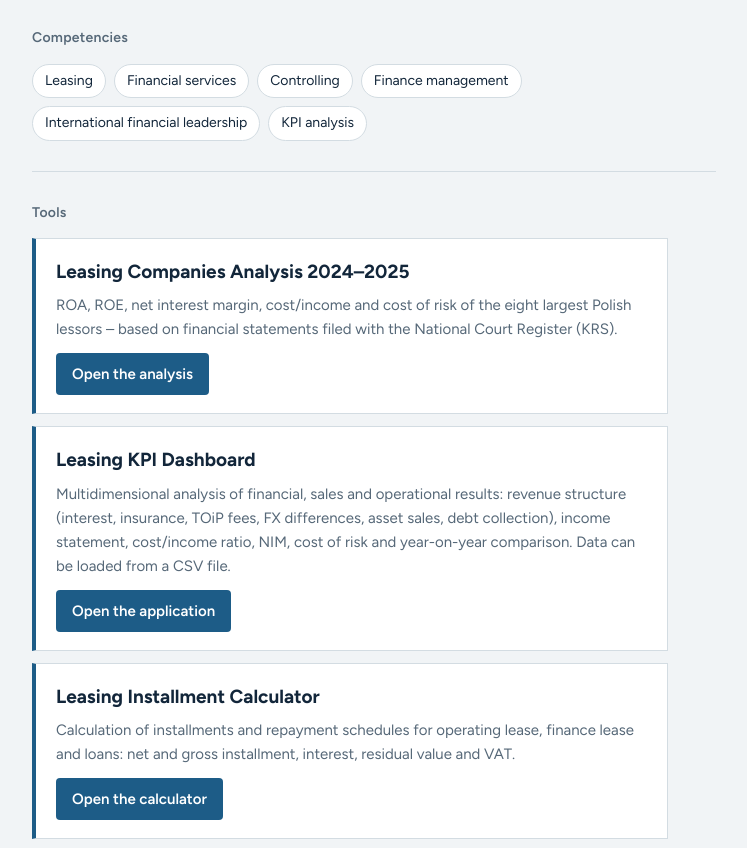
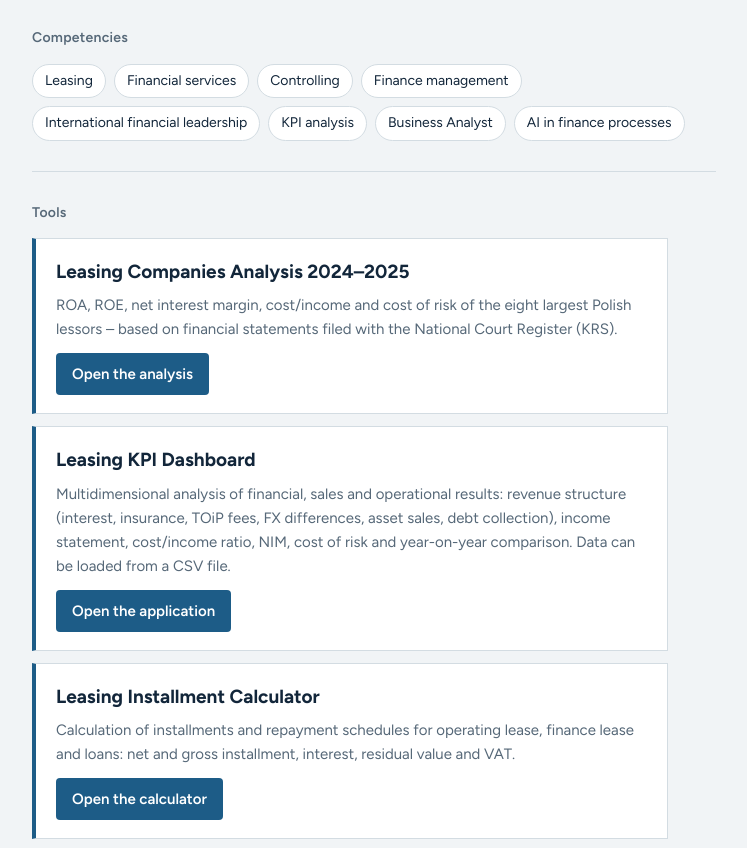
Before and after one commit to marogowski/my-first-domain, a plain HTML site: page index.html in a window 1280 px wide. Shown: the part 827-1675 px from the top of the page, without its empty margins (444-1191 px from the left). Drawn offline with Linux system fonts and the light colour scheme.

Commit message:
Add Business Analyst and AI in finance processes tags

```diff
--- a/index.html
+++ b/index.html
@@ -95,6 +95,7 @@ p{margin:0 0 12px;max-width:62ch}
    <h2 data-en="Competencies" data-fr="Compétences">Kompetencje</h2>
    <ul class="tags">
     <li><span data-en="Leasing" data-fr="Leasing">Leasing</span></li><li><span data-en="Financial services" data-fr="Services financiers">Usługi finansowe</span></li><li><span>Controlling</span></li><li><span data-en="Finance management" data-fr="Pilotage des finances">Zarządzanie finansami</span></li><li><span data-en="International financial leadership" data-fr="Direction financière à l’international">Przywództwo finansowe w skali międzynarodowej</span></li><li><span data-en="KPI analysis" data-fr="Analyse des KPI">Analiza KPI</span></li>
+    <li><span data-en="Business Analyst" data-fr="Analyste métier">Analityk Biznesowy</span></li><li><span data-en="AI in finance processes" data-fr="IA dans les processus financiers">AI w procesach finansowych</span></li>
    </ul>
   </section>
 
```
